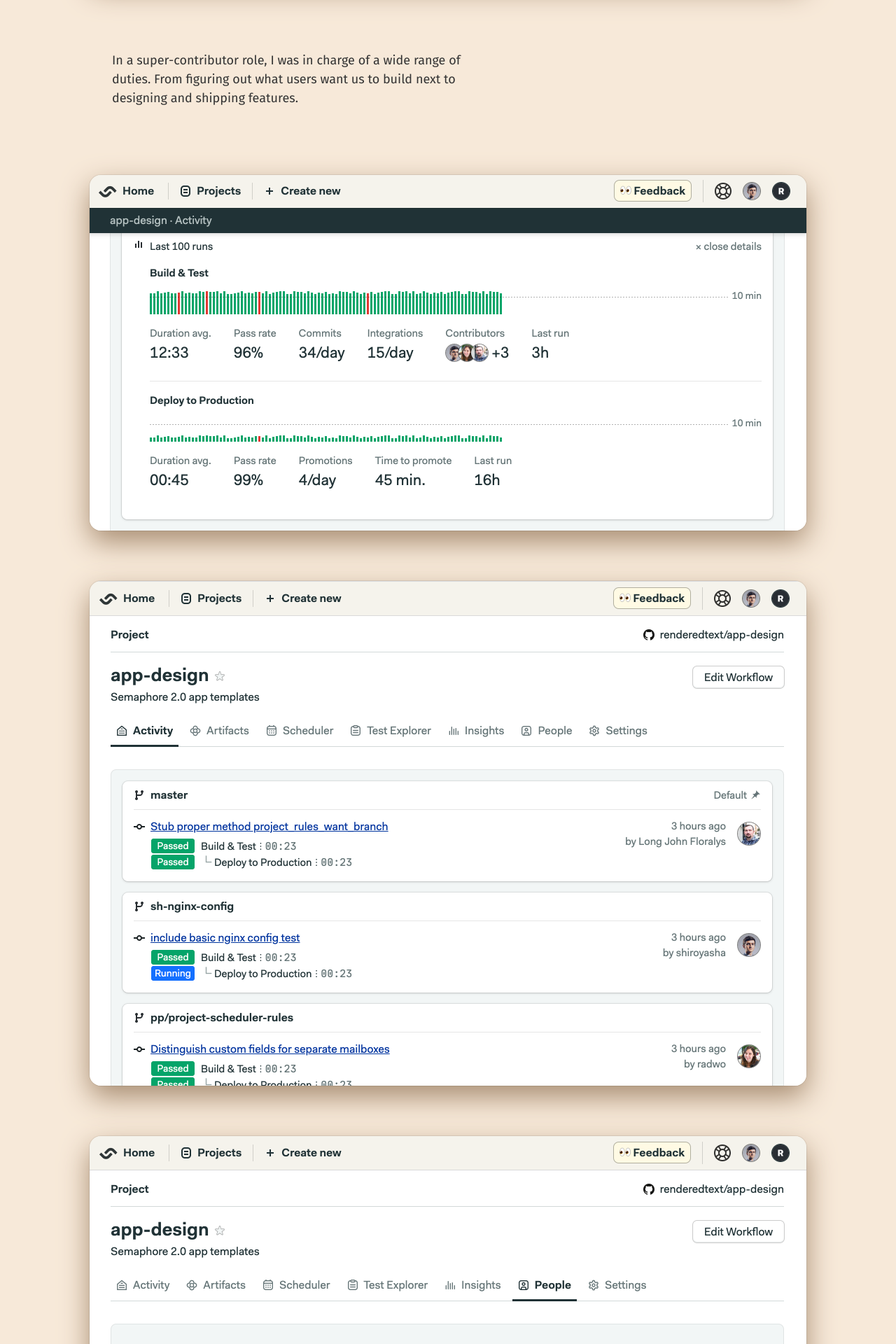
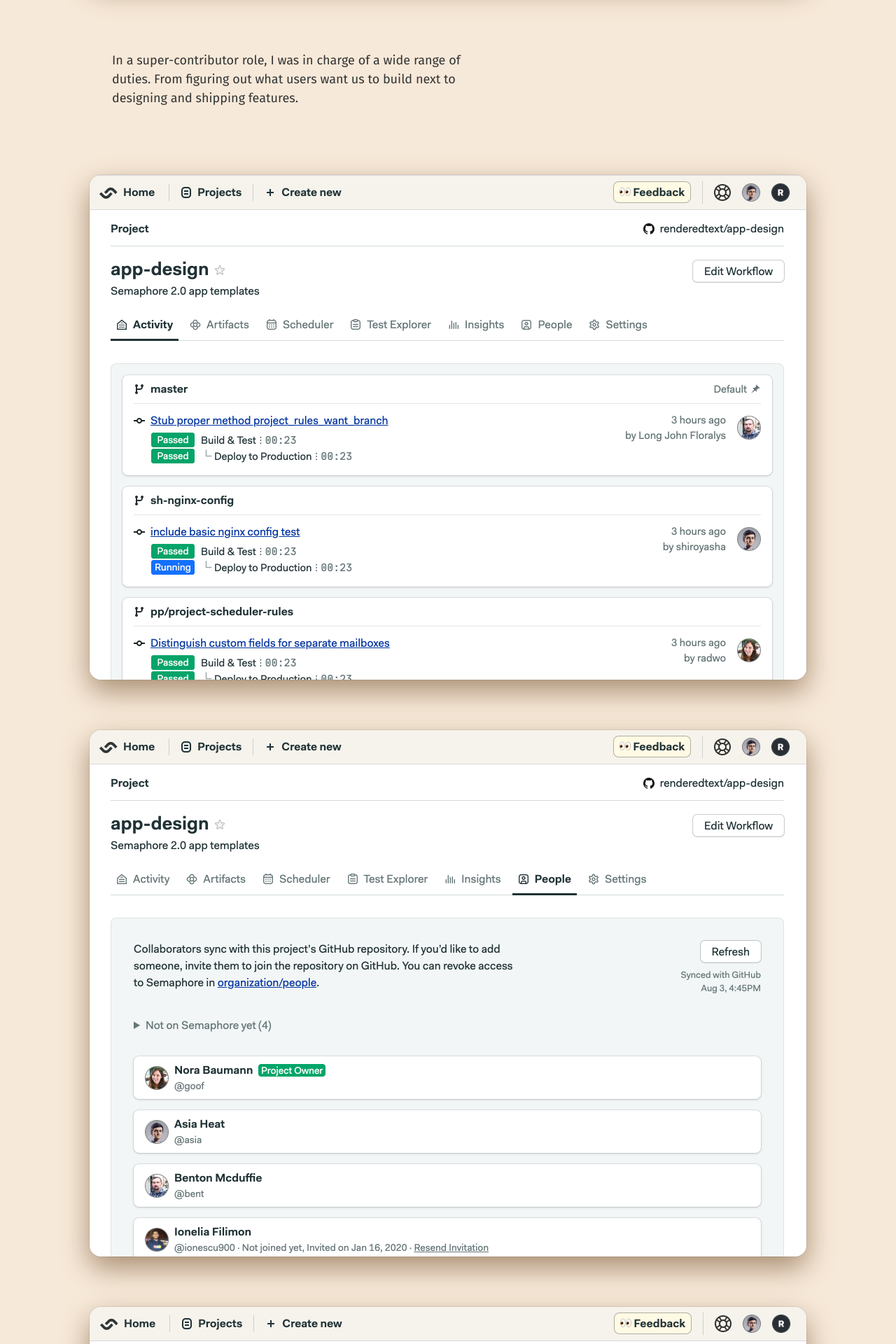
Before and after one commit to ropsii/ropsii.github.io, a Jekyll site: the page built from work.html, in a window 1280 px wide. Shown: the part 1656-3576 px from the top of the page at 70% size. Built offline with Jekyll 4.4.1, drawn with Linux system fonts in a browser that asks for light colours.

Commit message:
update work

```diff
--- a/_layouts/work.html
+++ b/_layouts/work.html
@@ -97,10 +97,6 @@
                     </div>
 
                     <div class="mb5">
-                        <img src="{% link /assets/work-sem-insights.png %}" alt="Semaphore insights" class="br4 w-100 shadow-2">
-                    </div>
-
-                    <div class="mb5">
                         <img src="{% link /assets/work-sem-project.png %}" alt="Semaphore Project" class="br4 w-100 shadow-2">
                     </div>
 
@@ -110,6 +106,10 @@
 
                     <div class="mb5">
                         <img src="{% link /assets/work-sem-job.png %}" alt="Semaphore Job" class="br4 w-100 shadow-2">
+                    </div>
+
+                    <div class="mb5">
+                        <img src="{% link /assets/work-sem-insights.png %}" alt="Semaphore insights" class="br4 w-100 shadow-2">
                     </div>
 
                     <div class="ph4-m mv4 mv5-m pv4">
```
Also changed, not shown: assets/work-sem-job.png, assets/work-sem-people.png.
